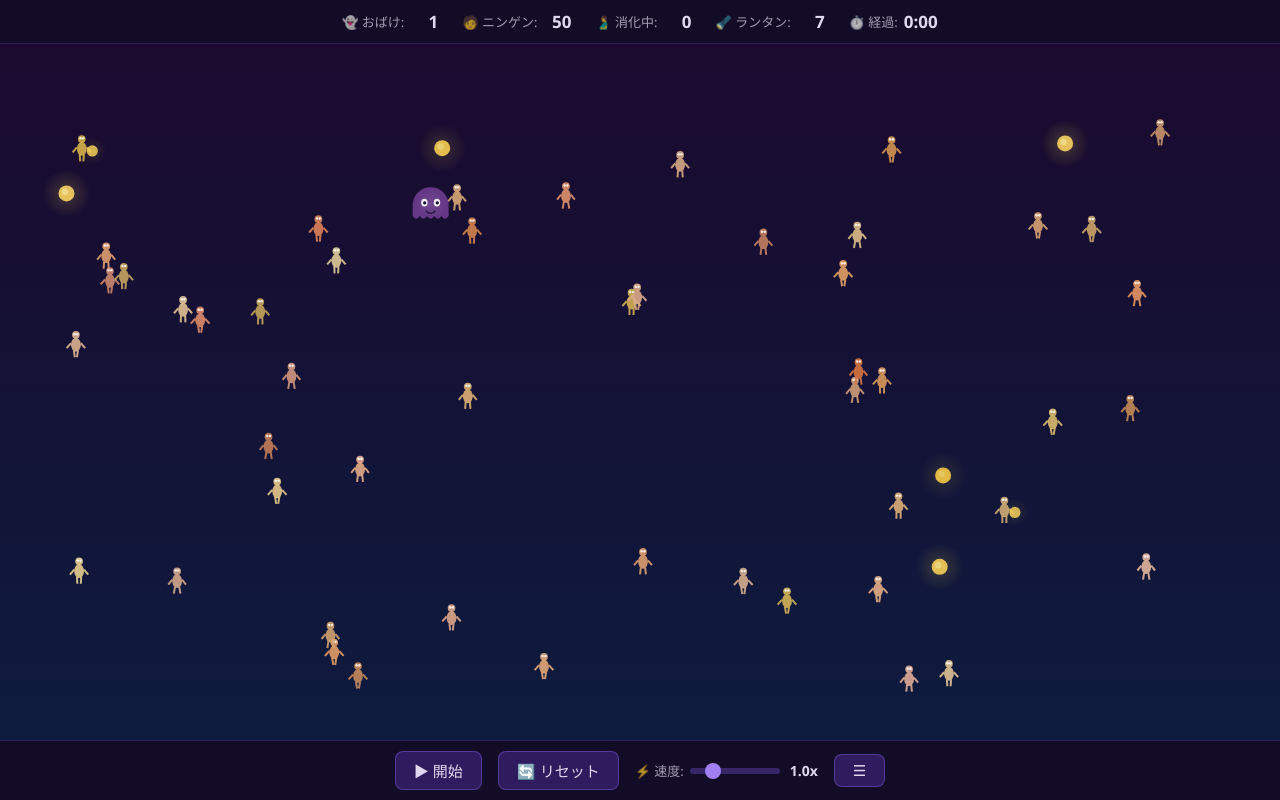
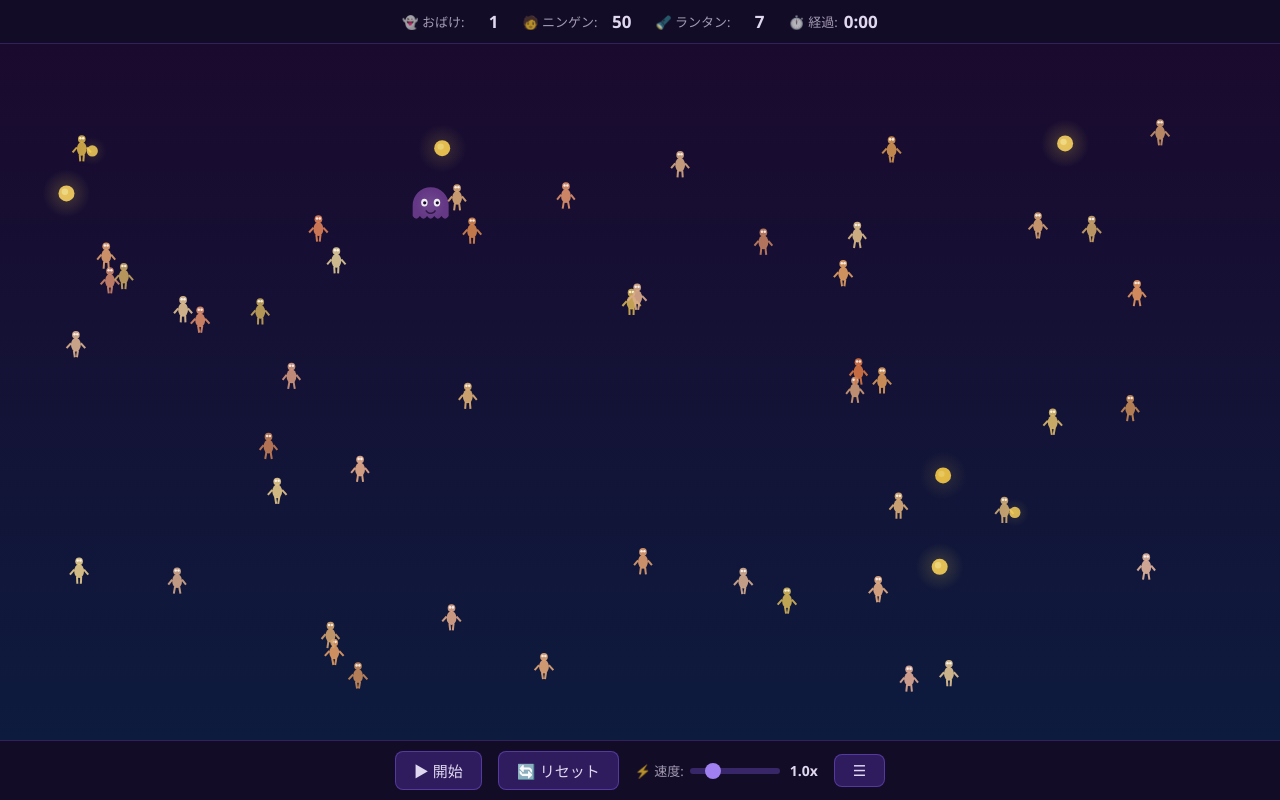
Before and after one commit to leftonbo/ghost-hunt-sim, a website built with Vite: page index.html in a window 1280 px wide. Built offline with nearby package versions, Linux system fonts and the light colour scheme.

Commit message:
🔥 ui: 消化中カウント表示を削除

```diff
--- a/index.html
+++ b/index.html
@@ -11,7 +11,6 @@
 <div id="info-panel">
   <div class="stat"><span class="label">👻 おばけ:</span><span class="value" id="ghost-count">0</span></div>
   <div class="stat"><span class="label">🧑 ニンゲン:</span><span class="value" id="human-count">0</span></div>
-  <div class="stat"><span class="label">🫃 消化中:</span><span class="value" id="digesting-count">0</span></div>
   <div class="stat"><span class="label">🔦 ランタン:</span><span class="value" id="lantern-count">0</span></div>
   <div class="stat"><span class="label">⏱️ 経過:</span><span class="value" id="elapsed-time">0:00</span></div>
 </div>
--- a/src/core/types.ts
+++ b/src/core/types.ts
@@ -21,7 +21,6 @@ export interface Position {
 export interface UIElements {
   ghostCount: HTMLElement
   humanCount: HTMLElement
-  digestingCount: HTMLElement
   lanternCount: HTMLElement
   elapsedTime: HTMLElement
   endOverlay: HTMLElement
--- a/src/entities/Simulation.ts
+++ b/src/entities/Simulation.ts
@@ -504,9 +504,6 @@ export class Simulation {
   updateUI(): void {
     this.ui.ghostCount.textContent = String(this.ghosts.length)
     this.ui.humanCount.textContent = String(this.humans.length)
-    this.ui.digestingCount.textContent = String(
-      this.ghosts.filter((g) => g.state === 'digesting').length,
-    )
     const carriedCount = this.humans.filter((h) => h.lantern).length
     this.ui.lanternCount.textContent = String(this.lanterns.length + carriedCount)
     this.ui.elapsedTime.textContent = formatTime(this.elapsedTime)
--- a/src/main.ts
+++ b/src/main.ts
@@ -45,7 +45,6 @@ document.querySelector('.settings-footer')!.classList.add(styles.settingsFooter)
 const ui: UIElements = {
   ghostCount: getElement('ghost-count'),
   humanCount: getElement('human-count'),
-  digestingCount: getElement('digesting-count'),
   lanternCount: getElement('lantern-count'),
   elapsedTime: getElement('elapsed-time'),
   endOverlay: getElement('end-overlay'),
```
